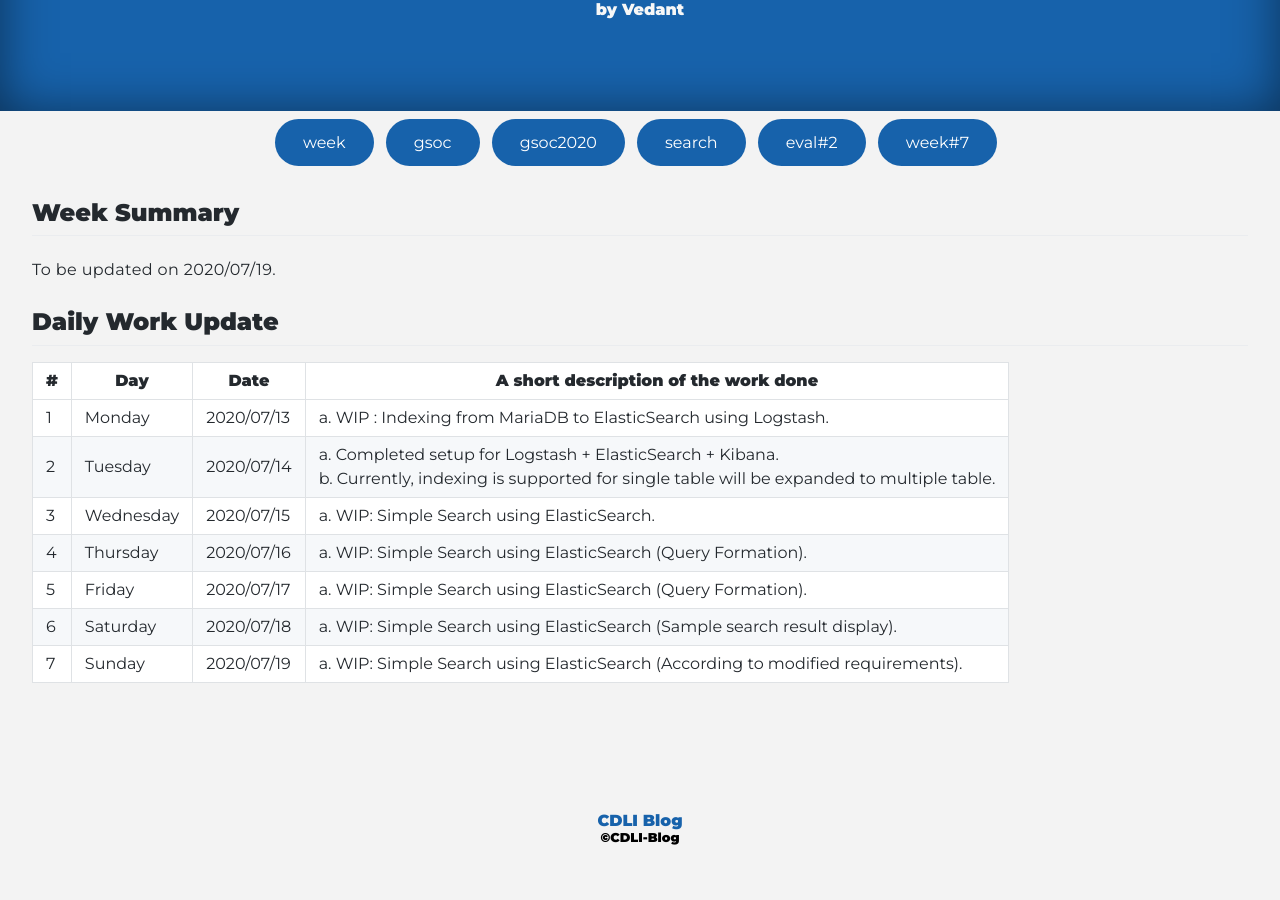
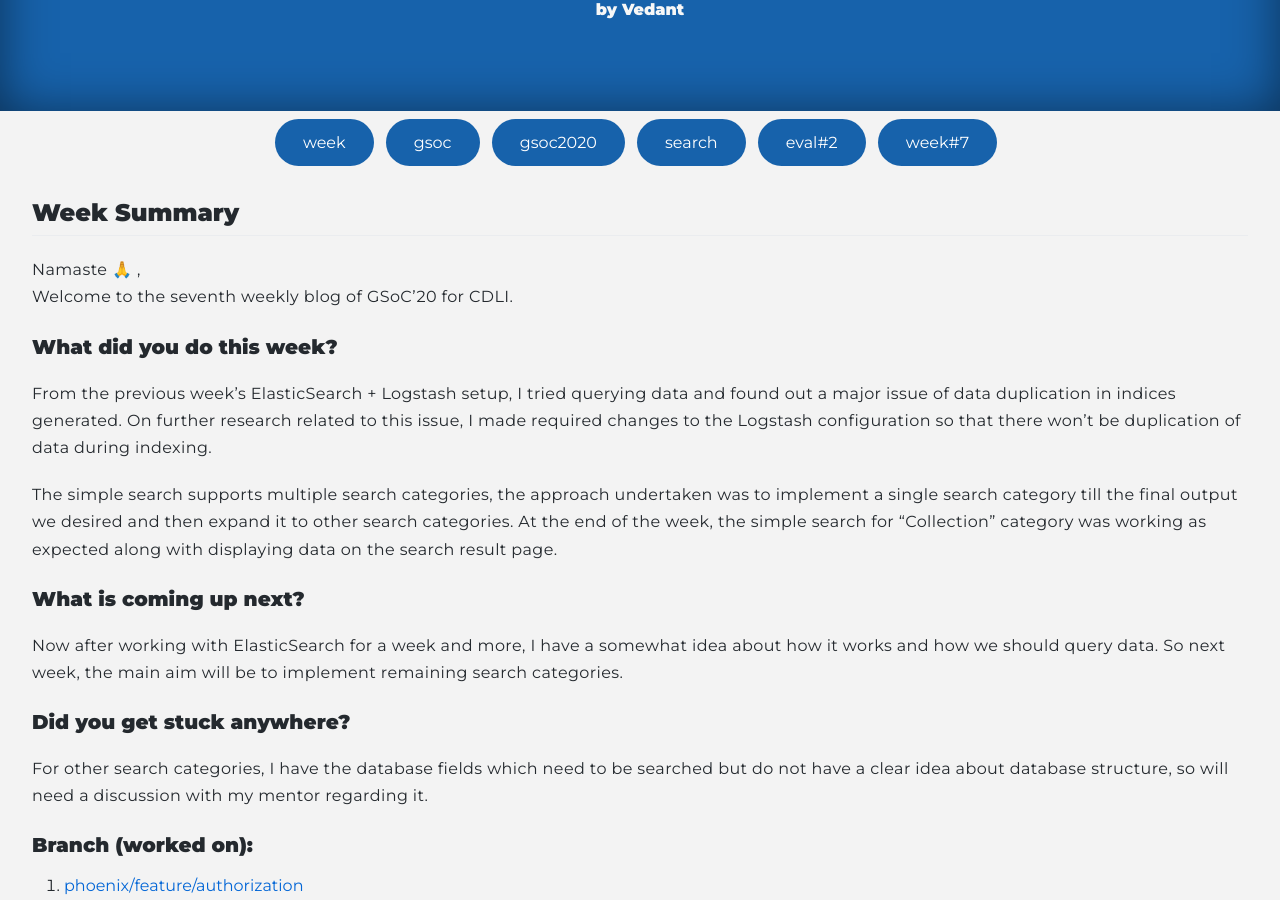
Before and after one commit to cdli-gh/blog, a Jekyll site: the page built from _blog/gsoc20/search/posts/08_week7.md, in a window 1280 px wide and 900 px high, scrolled down 215 px. Built offline with Jekyll 4.4.1, drawn with Linux system fonts in a browser that asks for light colours; Markdown is read by kramdown in place of the engine named in the settings; before the commit the page ends 1092 px from its top, so only the background shows below that; some of the changed text lies outside the part shown.

Commit message:
Week:7 Blog added

```diff
--- a/_blog/gsoc20/search/posts/08_week7.md
+++ b/_blog/gsoc20/search/posts/08_week7.md
@@ -7,7 +7,37 @@ tags: ["week","gsoc","gsoc2020","search","eval#2","week#7"]
 
 ## Week Summary
 
-To be updated on 2020/07/19.
+Namaste 🙏 ,
+Welcome to the seventh weekly blog of GSoC'20 for CDLI.
+
+### What did you do this week?
+
+From the previous week’s ElasticSearch + Logstash setup, I tried querying data and found out a major issue of data duplication in indices generated. On further research related to this issue, I made required changes to the Logstash configuration so that there won’t be duplication of data during indexing.
+
+The simple search supports multiple search categories, the approach undertaken was to implement a single search category till the final output we desired and then expand it to other search categories. At the end of the week, the simple search for “Collection” category was working as expected along with displaying data on the search result page.
+
+### What is coming up next?
+
+Now after working with ElasticSearch for a week and more, I have a somewhat idea about how it works and how we should query data. So next week, the main aim will be to implement remaining search categories.
+
+### Did you get stuck anywhere?
+
+For other search categories, I have the database fields which need to be searched but do not have a clear idea about database structure, so will need a discussion with my mentor regarding it.
+
+### Branch (worked on):
+1. [phoenix/feature/authorization](https://gitlab.com/cdli/framework/-/tree/phoenix/feature/authorization)
+2. [phoenix/feature/search](https://gitlab.com/cdli/framework/-/tree/phoenix/feature/search)
+
+### Issues :
+1. **Closed or worked related to:**
+  - [#285](https://gitlab.com/cdli/framework/-/issues/285)
+  - [#298](https://gitlab.com/cdli/framework/-/issues/298)
+2. **Opened:** No new issue created during this week
+
+### Pull Request :
+1. **Merged (or under review):**
+  - [!137](https://gitlab.com/cdli/framework/-/merge_requests/137)
+2. **Reviewed:** No PR reviewed during this week.
 
 ## Daily Work Update
 
```
